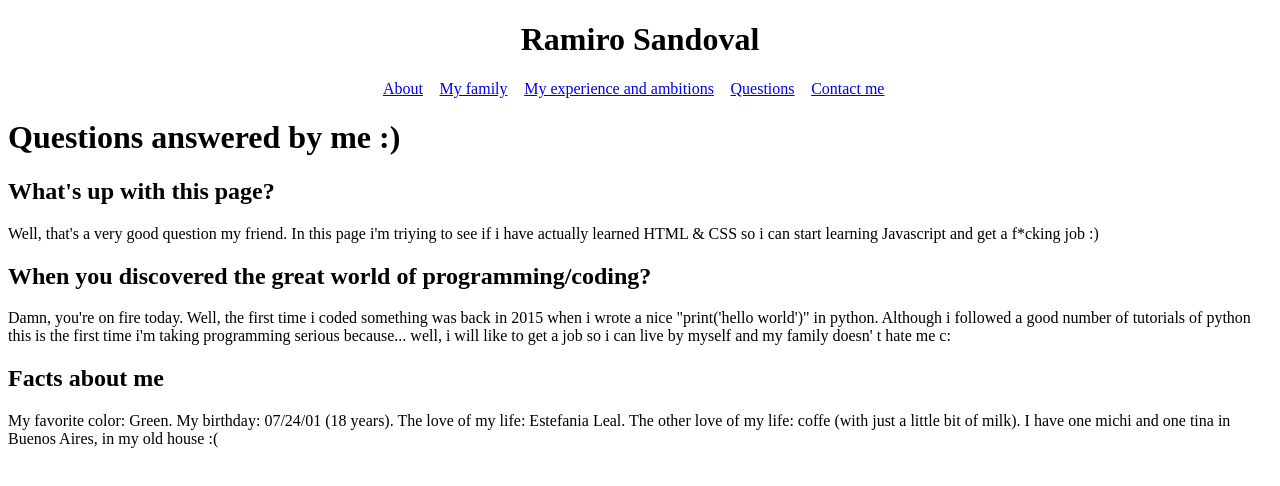
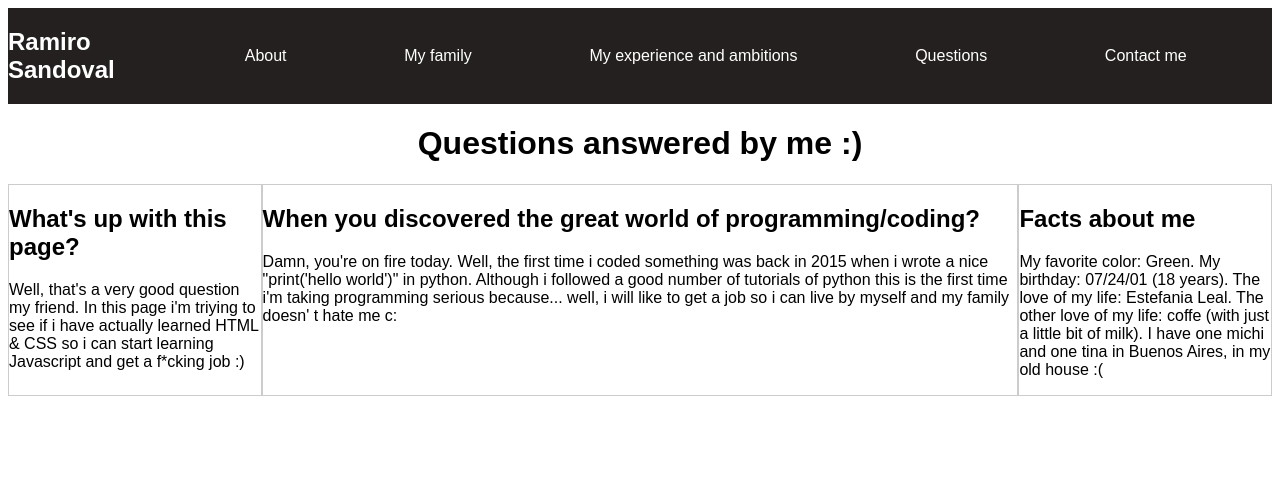
Before and after one commit to smRamiro/smRamiro.github.io, a plain HTML site: page index.html in a window 1280 px wide. Drawn offline with Linux system fonts and the light colour scheme.

Commit message:
Page upgraded

```diff
--- a/css/style.css
+++ b/css/style.css
@@ -1,17 +1,65 @@
-header h1{
-    text-align: center;
+*{
+    font-family: 'Ubuntu', sans-serif;
+}
+
+header nav{
+    display: flex;
+    flex-direction: row;
+    background-color: rgb(36, 32, 32);
 }
 
 header nav ul{
     list-style: none;
-    position: relative;
-    text-align: center;
-    margin: 0;
-    padding: 0;
+    display: flex;
+    justify-content: space-around;
+    flex-basis: 100%;
+    align-items: center;
 }
 
 header nav ul li{
-    display: inline-block;
+    white-space: nowrap;
+    padding-right: 5%;
+}
+
+header nav h2{
+    color: white;
+    text-align: left;
+}
+
+a:visited{
+    color: white;
+}
+
+a:hover{
+    background-color: rgb(73, 72, 72);
+}
+
+a{
+    color: white;
+    text-decoration: none;
+}
+
+main h1{
     text-align: center;
-    padding-right: 1%;
 }
+main div{
+    display: flex;
+    /*align-items: flex-start;
+    align-items: flex-end;
+    align-items: center;
+    align-items: stretch;*/
+}
+
+main div article{
+    border: 1px #ccc solid;
+}
+
+#first-question{
+    flex: 1;
+}
+#second-question{
+    flex: 3;
+}
+#sidebar{
+    flex: 1;
+}
--- a/index.html
+++ b/index.html
@@ -8,9 +8,9 @@
 </head>
 <body>
     <header>
-        <h1>Ramiro Sandoval</h1>
+        <nav>
+            <h2>Ramiro Sandoval</h2>
 
-        <nav>
             <ul>
                 <li><a href="about.html">About</a></li>
                 <li><a href="myfamily.html">My family</a></li>
@@ -25,9 +25,12 @@
     <main>
         <h1>Questions answered by me :)</h1>
 
+        <div class="questions-container">
+
             <article class="questions" id="first-question">
                 <h2>What's up with this page?</h2>
-            <p>Well, that's a very good question my friend. In this page i'm triying to see
+                <p>
+                    Well, that's a very good question my friend. In this page i'm triying to see
                     if i have actually learned HTML & CSS so i can start learning Javascript and
                     get a f*cking job :)
                 </p>
@@ -35,7 +38,8 @@
 
             <article class="questions" id="second-question">
                 <h2>When you discovered the great world of programming/coding?</h2>
-            <p>Damn, you're on fire today. Well, the first time i coded something was back in 2015
+                <p>
+                    Damn, you're on fire today. Well, the first time i coded something was back in 2015
                     when i wrote a nice "print('hello world')" in python. Although i followed a good
                     number of tutorials of python this is the first time i'm taking programming serious
                     because... well, i will like to get a job so i can live by myself and my family doesn'
@@ -53,6 +57,7 @@
                     I have one michi and one tina in Buenos Aires, in my old house :(
                 </p>
             </article>
+        </div>
 
     </main>
 </body>
```
Also changed, not shown: about.html (+7 -6 lines), askme.html (+7 -6 lines), contact.html (+7 -6 lines), lifeandwishes.html (+7 -6 lines), myfamily.html (+7 -6 lines). Lines whose indentation alone changed are shown as unchanged.
